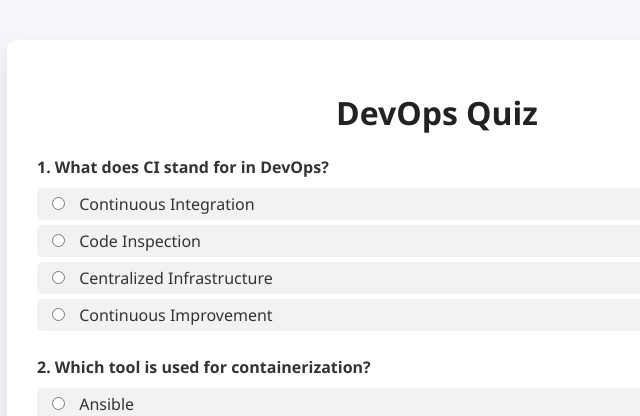
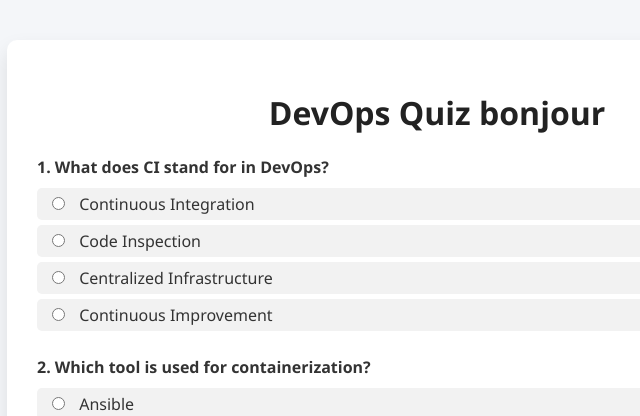
Before and after one commit to sayedhamdi/devops-orange-app, a Flask app: page / in a window 1280 px wide. Shown: the top 416 px of the page, without its empty margins (203-843 px from the left). Run offline with Flask 3, Linux system fonts and the light colour scheme.

Commit message:
changed the ci file

```diff
--- /dev/null
+++ b/requirements.txt
@@ -0,0 +1 @@
+flask
--- a/templates/index.html
+++ b/templates/index.html
@@ -9,7 +9,7 @@
 
 <body>
     <div class="container">
-        <h1>DevOps Quiz</h1>
+        <h1>DevOps Quiz bonjour</h1>
         <form action="/submit" method="post">
             {% for q in questions %}
             <div class="question-block">
```
Also changed, not shown: .github/workflows/flask-app.yml.
